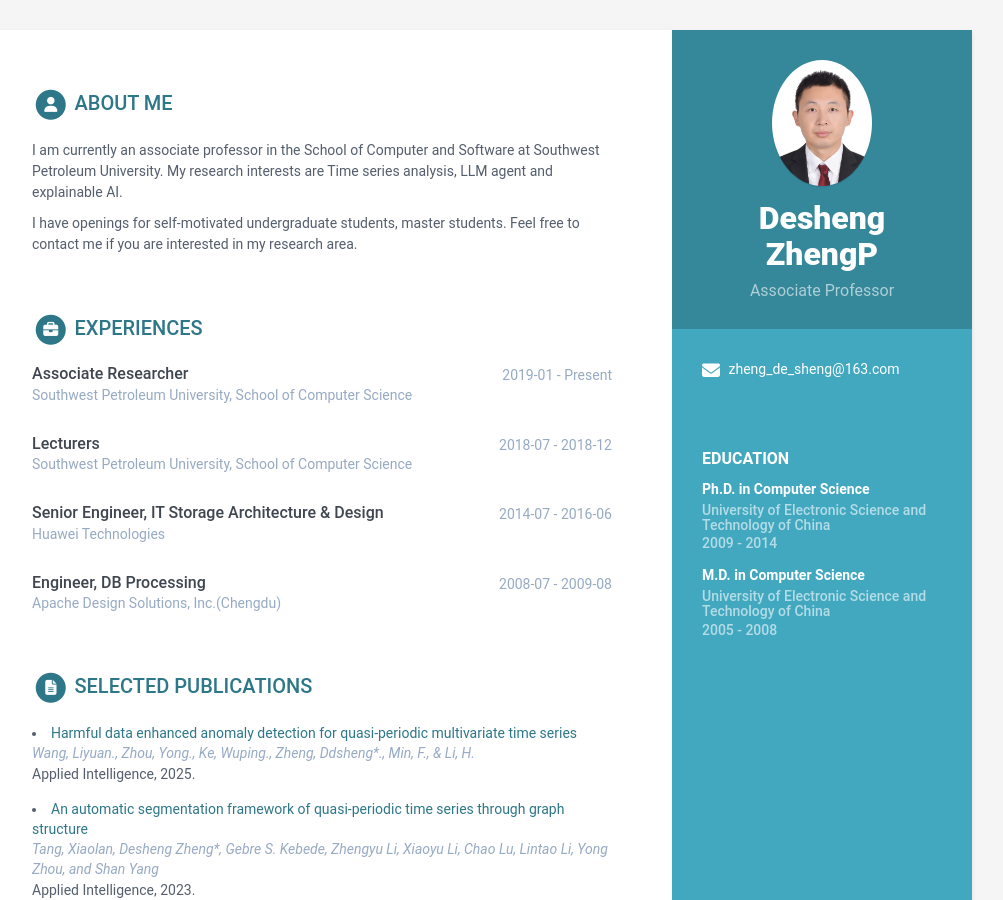
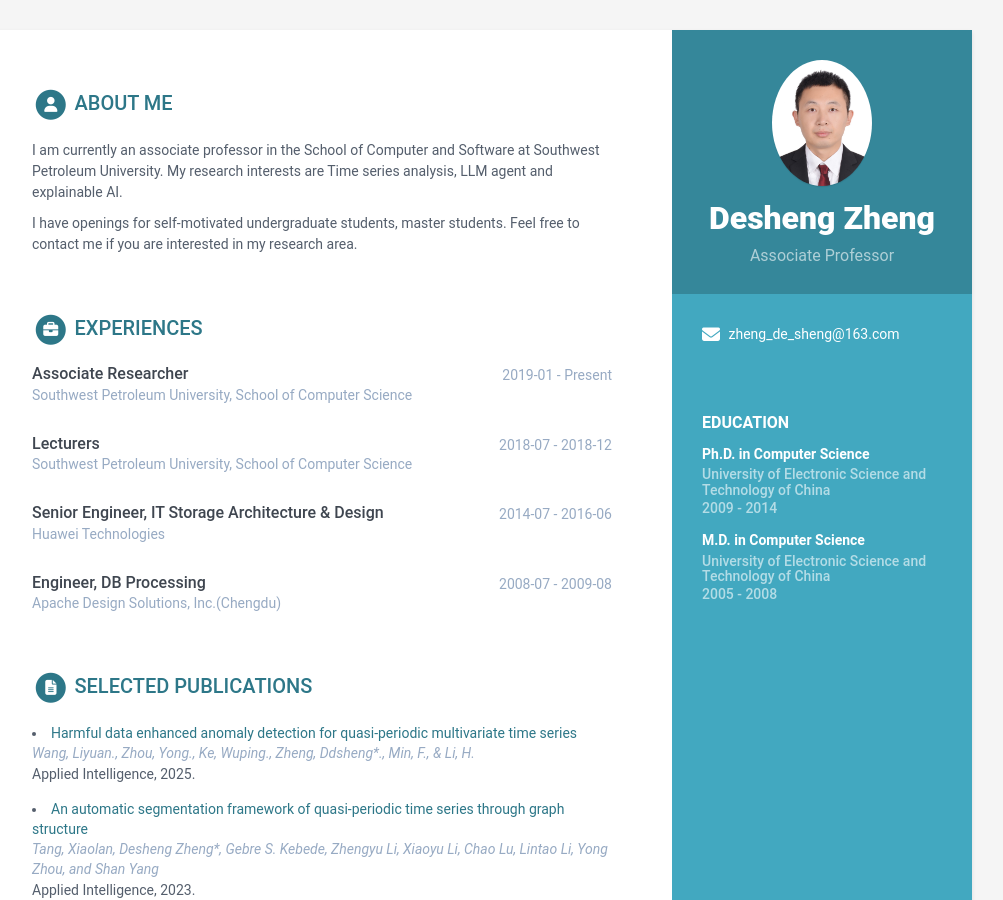
Before and after one commit to DeshengZheng/online-cv, a Jekyll site: the page built from index.html, in a window 1280 px wide and 900 px high. Shown: the whole window, without its empty margins (168-1171 px from the left). Built offline with Jekyll 4.4.1, drawn with Linux system fonts in a browser that asks for light colours.

Commit message:
Update data.yml

```diff
--- a/_data/data.yml
+++ b/_data/data.yml
@@ -8,7 +8,7 @@ sidebar:
   education: True # set to False if you want education in main section instead of in sidebar
 
   # Profile information
-  name: Desheng ZhengP
+  name: Desheng Zheng
   tagline: Associate Professor
   avatar: zhengdesheng.jpg #place a 100x100 picture inside /assets/images/ folder and provide the name of the file below
 
```
